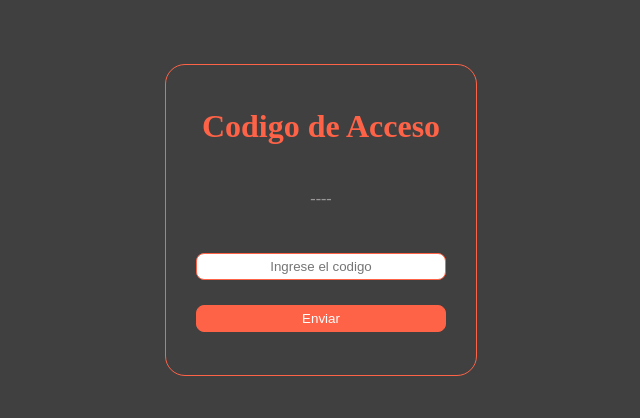
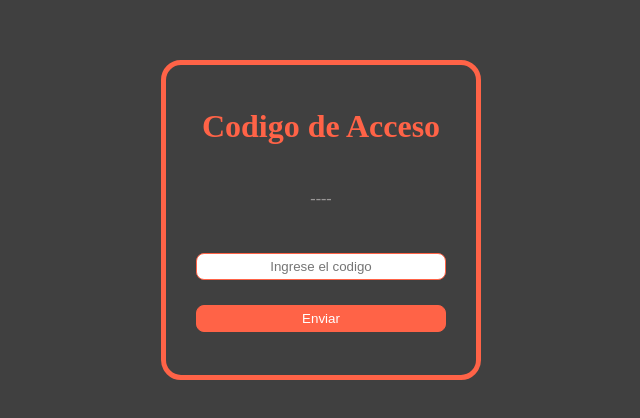
Before and after one commit to rimardev/acceso-basico, a plain HTML site: page index.html in a window 1280 px wide. Shown: the part 140-558 px from the top of the page, without its empty margins (319-959 px from the left). Drawn offline with Linux system fonts and the light colour scheme.

Commit message:
retoque estilo

```diff
--- a/assets/css/style.css
+++ b/assets/css/style.css
@@ -13,7 +13,7 @@ body {
 .container {
   width: 250px;
   height: 250px;
-  border: 1px solid tomato;
+  border: 5px solid tomato;
   border-radius: 20px;
   padding: 30px;
   display: flex;
```
Also changed, not shown: assets/img/screenshot.jpg.
